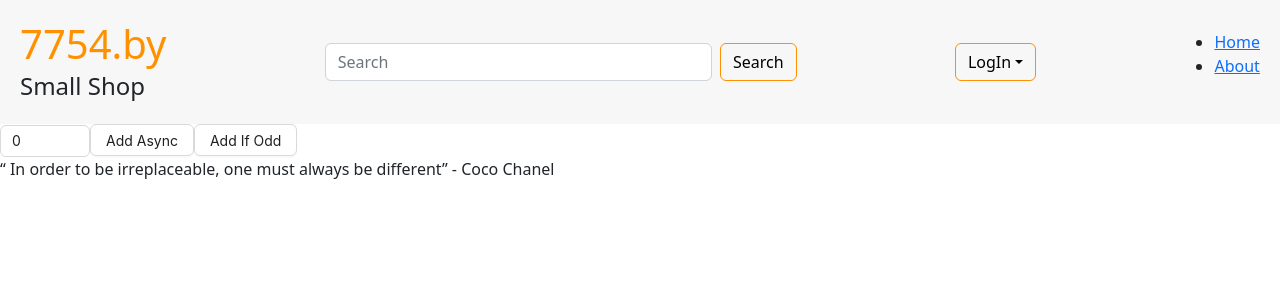
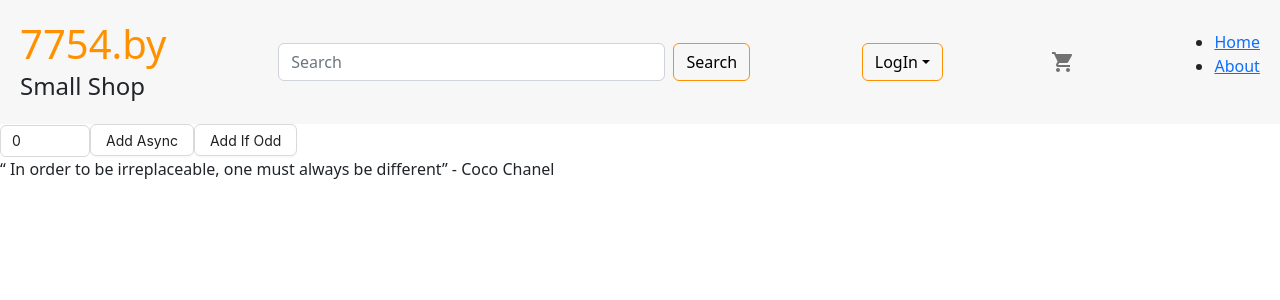
Before and after one commit to Cheleste1994/eCommerce-Application, a React (Vite) app: page / in a window 1280 px wide. Shown: the top 300 px of the page. Built offline with nearby package versions, Linux system fonts and the light colour scheme.

Commit message:
feat: add and check mui

```diff
--- a/package.json
+++ b/package.json
@@ -15,6 +15,11 @@
   },
   "dependencies": {
     "@ant-design/icons": "^4.7.0",
+    "@emotion/react": "^11.11.1",
+    "@emotion/styled": "^11.11.0",
+    "@fontsource/roboto": "^5.0.8",
+    "@mui/icons-material": "^5.14.3",
+    "@mui/material": "^5.14.4",
     "@reduxjs/toolkit": "^1.8.5",
     "antd": "^5.1.0",
     "bootstrap": "^5.2.0",
--- a/src/App.tsx
+++ b/src/App.tsx
@@ -2,6 +2,7 @@ import React from 'react';
 import { Link } from 'react-router-dom';
 import Router from './routes';
 import Login from './components/partials/login';
+import Cart from './components/partials/cart/index';
 import './styles/vendors.scss';
 
 const App = () => (
@@ -27,6 +28,7 @@ const App = () => (
         </div>
       </nav>
       <Login />
+      <Cart count={0} />
       <ul>
         <li>
           <Link to="/">Home</Link>
--- /dev/null
+++ b/src/components/partials/cart/index.tsx
@@ -0,0 +1,24 @@
+import * as React from 'react';
+import Badge, { BadgeProps } from '@mui/material/Badge';
+import { styled } from '@mui/material/styles';
+import IconButton from '@mui/material/IconButton';
+import ShoppingCartIcon from '@mui/icons-material/ShoppingCart';
+
+const StyledBadge = styled(Badge)<BadgeProps>(({ theme }) => ({
+  '& .MuiBadge-badge': {
+    right: -3,
+    top: 13,
+    border: `2px solid ${theme.palette.background.paper}`,
+    padding: '0 4px',
+  },
+}));
+
+export default function CustomizedBadges({ count = 0 }) {
+  return (
+    <IconButton aria-label="cart">
+      <StyledBadge badgeContent={count} color="secondary">
+        <ShoppingCartIcon />
+      </StyledBadge>
+    </IconButton>
+  );
+}
--- a/src/styles/vendors.scss
+++ b/src/styles/vendors.scss
@@ -1,6 +1,11 @@
 // @import 'antd/dist/reset.css';
 // @import 'bootstrap/dist/css/bootstrap-reboot.css';
 // @import 'bootstrap/dist/css/bootstrap-grid.css';
+@import '@fontsource/roboto/300.css';
+@import '@fontsource/roboto/400.css';
+@import '@fontsource/roboto/500.css';
+@import '@fontsource/roboto/700.css';
+
 @import 'bootstrap/scss/bootstrap';
 
 $primary-color: #dadada3a;
```
Also changed, not shown: 1 other file (tests, documents, lock files or other folders).
